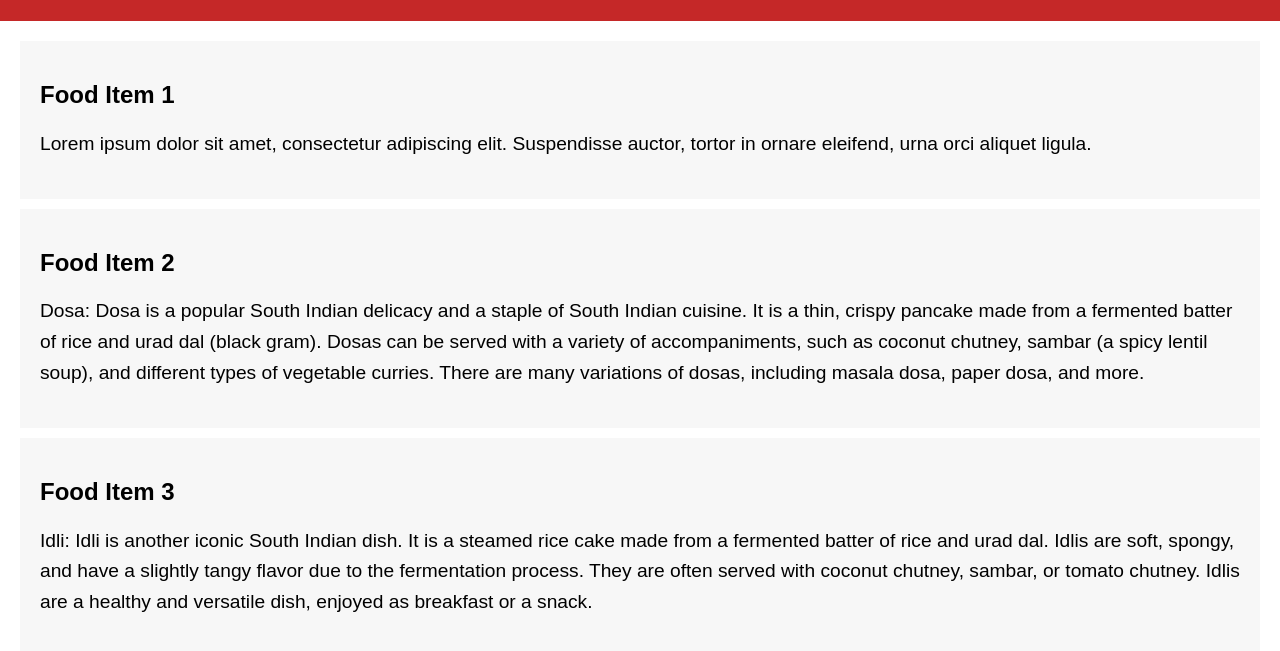
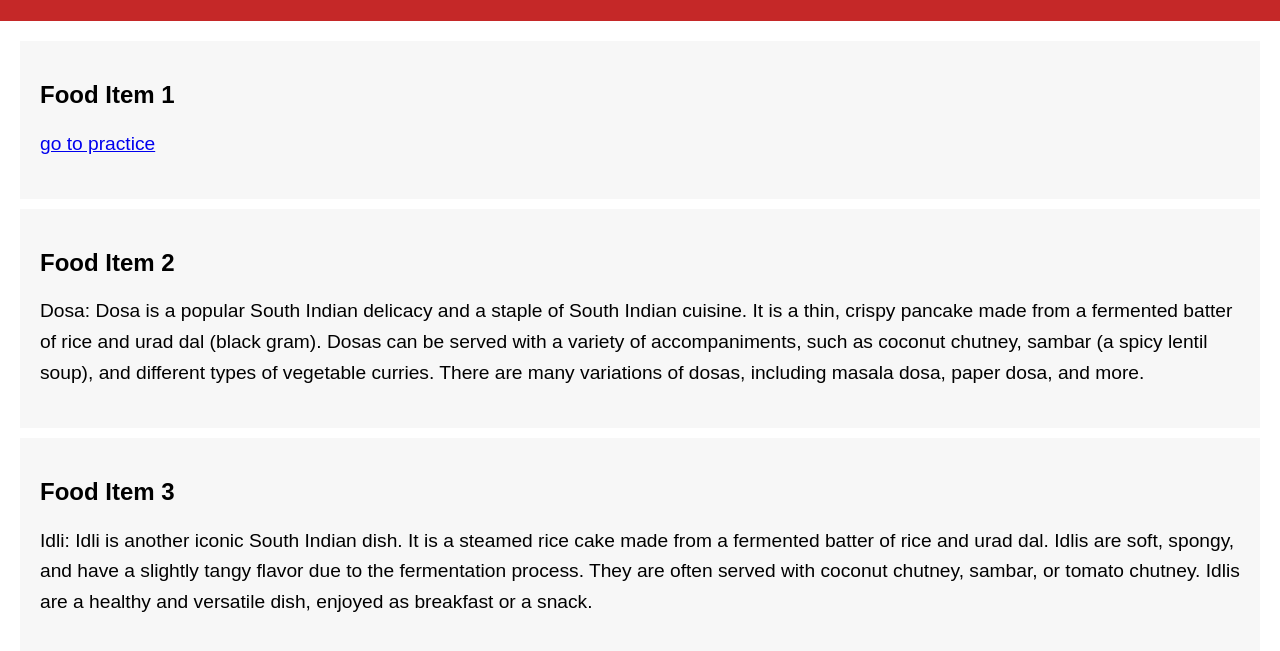
Before and after one commit to Saiinaruto/saiabburi, a plain HTML site: page index.html in a window 1280 px wide. Shown: the part 99-750 px from the top of the page. Drawn offline with Linux system fonts and the light colour scheme.

Commit message:
index.html

```diff
--- a/index.html
+++ b/index.html
@@ -35,6 +35,7 @@
     </style>
 </head>
 <body>
+
     <header>
         <h1>Food Information</h1>
     </header>
@@ -43,7 +44,7 @@
         <div class="food-info">
             <h2>Food Item 1</h2>
             <p>
-                Lorem ipsum dolor sit amet, consectetur adipiscing elit. Suspendisse auctor, tortor in ornare eleifend, urna orci aliquet ligula.
+                <a href = " /practice.html"> go to practice </a>
             </p>
         </div>
 
```
